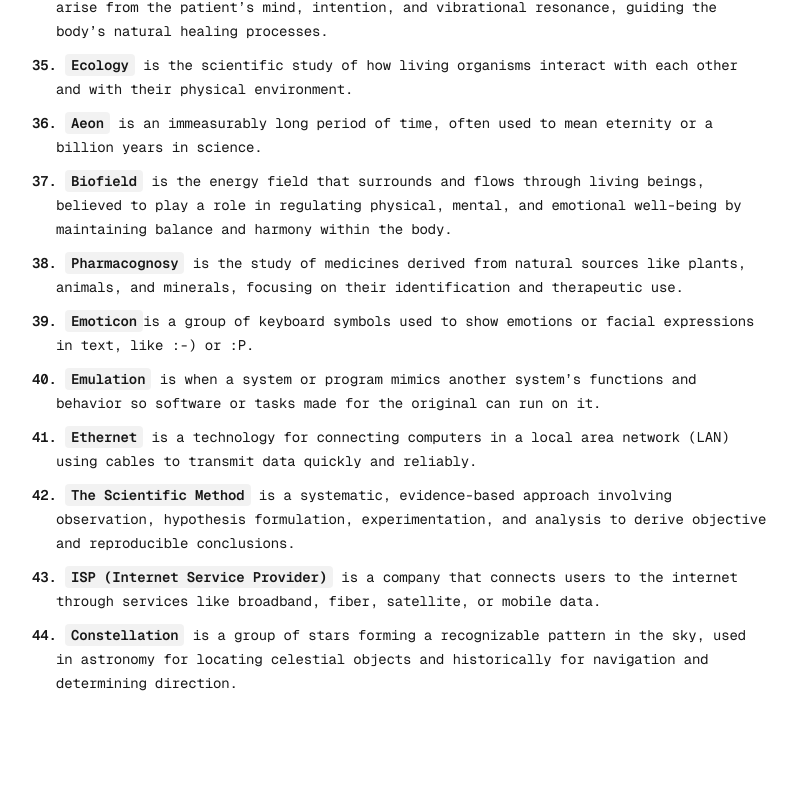
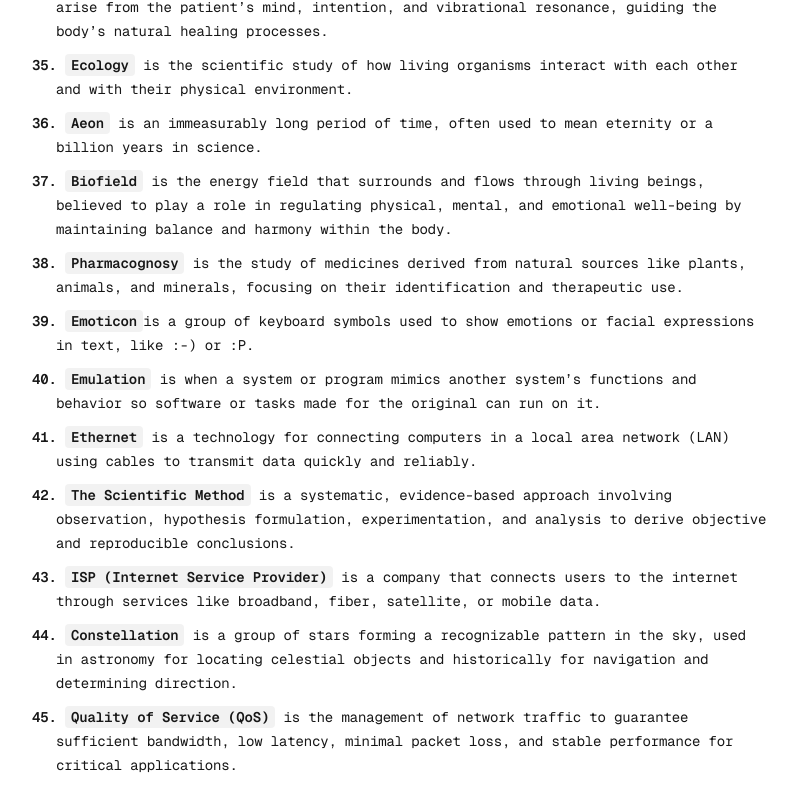
Before and after one commit to BrahimBoussada/mind-log, a Next.js app: page / in a window 1280 px wide. Shown: the part 2267-3070 px from the top of the page, without its empty margins (240-1037 px from the left). Before the commit the page ends 2988 px from the top, so only its background shows below. Built offline with nearby package versions, Linux system fonts and the light colour scheme.

Commit message:
log: 06-09-2025

```diff
--- a/src/app/page.tsx
+++ b/src/app/page.tsx
@@ -290,6 +290,13 @@ export default function Home() {
           pattern in the sky, used in astronomy for locating celestial objects
           and historically for navigation and determining direction.
         </Note>
+
+        <Note>
+          <N>45. </N>
+          <Key>Quality of Service (QoS)</Key> is the management of network
+          traffic to guarantee sufficient bandwidth, low latency, minimal packet
+          loss, and stable performance for critical applications.
+        </Note>
       </NoteWrapper>
     </Container>
   );
```
